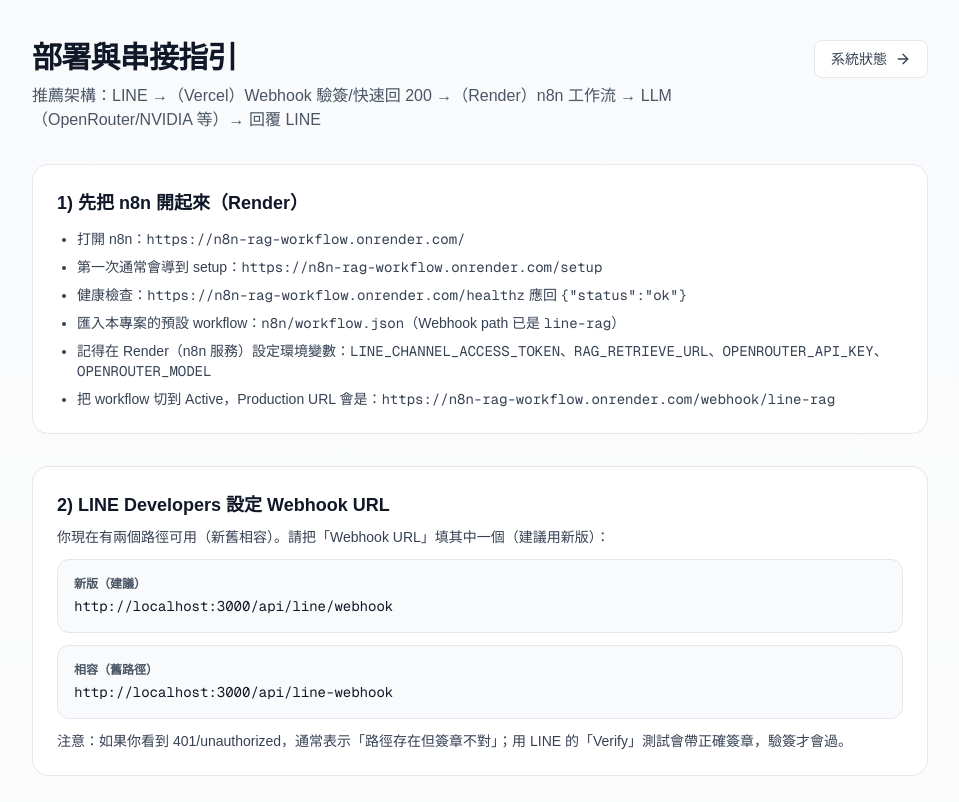
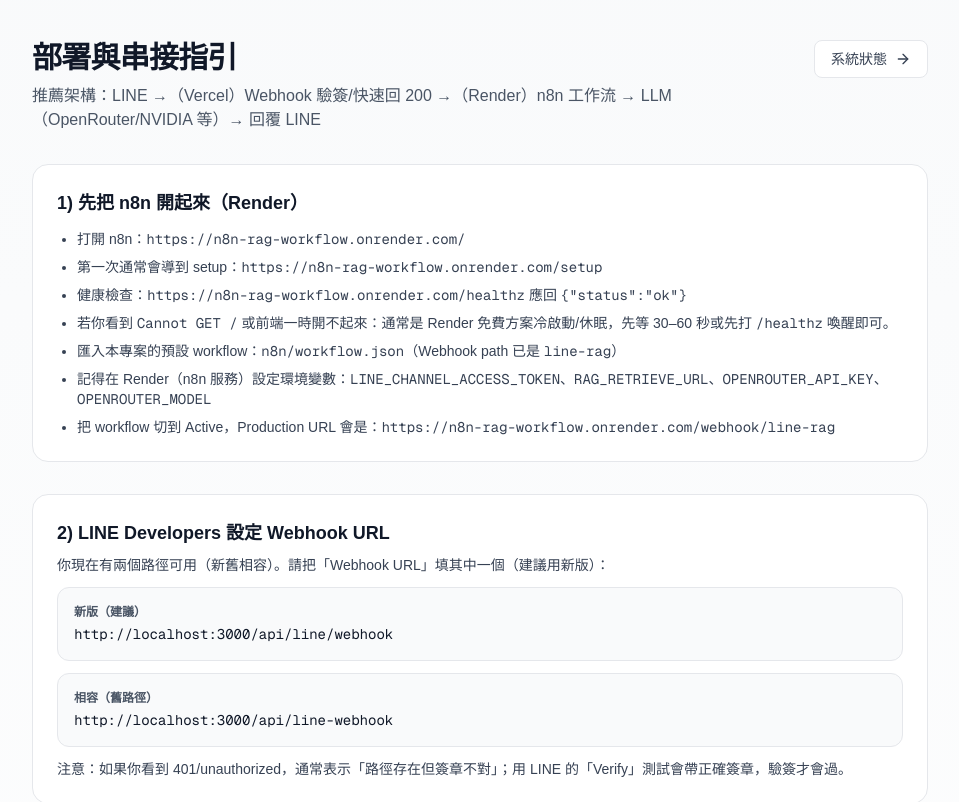
Before and after one commit to jeffery8910/ragworkshop202511, a Next.js app: page /guide in a window 1280 px wide. Shown: the top 802 px of the page, without its empty margins (160-1119 px from the left). Built offline with nearby package versions, Linux system fonts and the light colour scheme.

Commit message:
docs(ui): add n8n cold start note

```diff
--- a/app/guide/page.tsx
+++ b/app/guide/page.tsx
@@ -62,6 +62,9 @@
               </li>
               <li>
                 健康檢查：<span className="font-mono">{n8nHealthUrl}</span> 應回 <span className="font-mono">{'{"status":"ok"}'}</span>
+              </li>
+              <li>
+                若你看到 <span className="font-mono">Cannot GET /</span> 或前端一時開不起來：通常是 Render 免費方案冷啟動/休眠，先等 30–60 秒或先打 <span className="font-mono">/healthz</span> 喚醒即可。
               </li>
               <li>
                 匯入本專案的預設 workflow：<span className="font-mono">n8n/workflow.json</span>（Webhook path 已是 <span className="font-mono">line-rag</span>）
```
